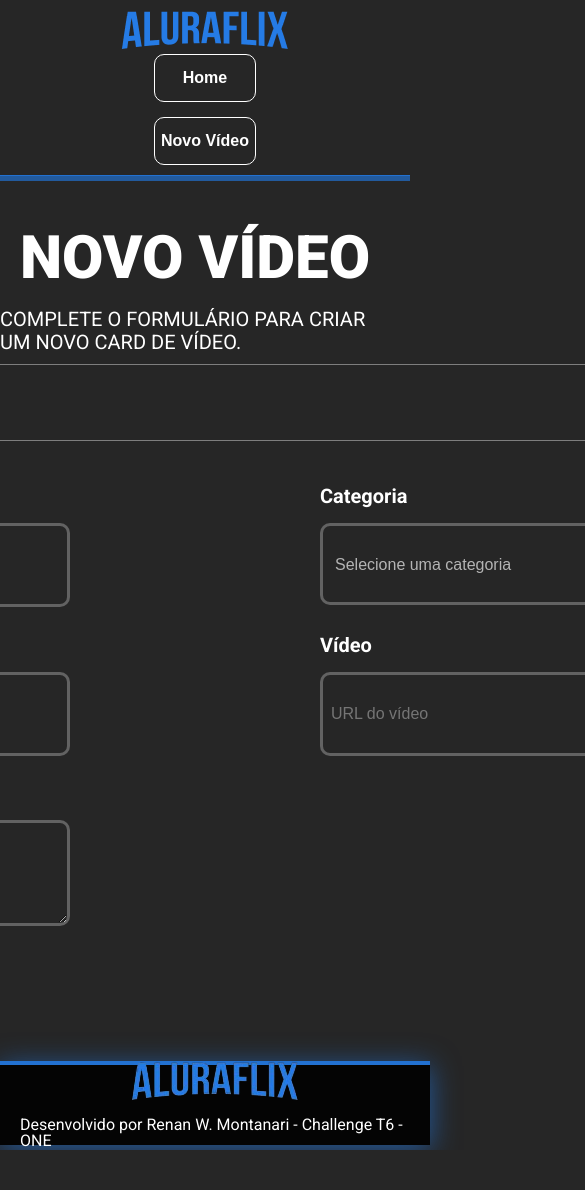
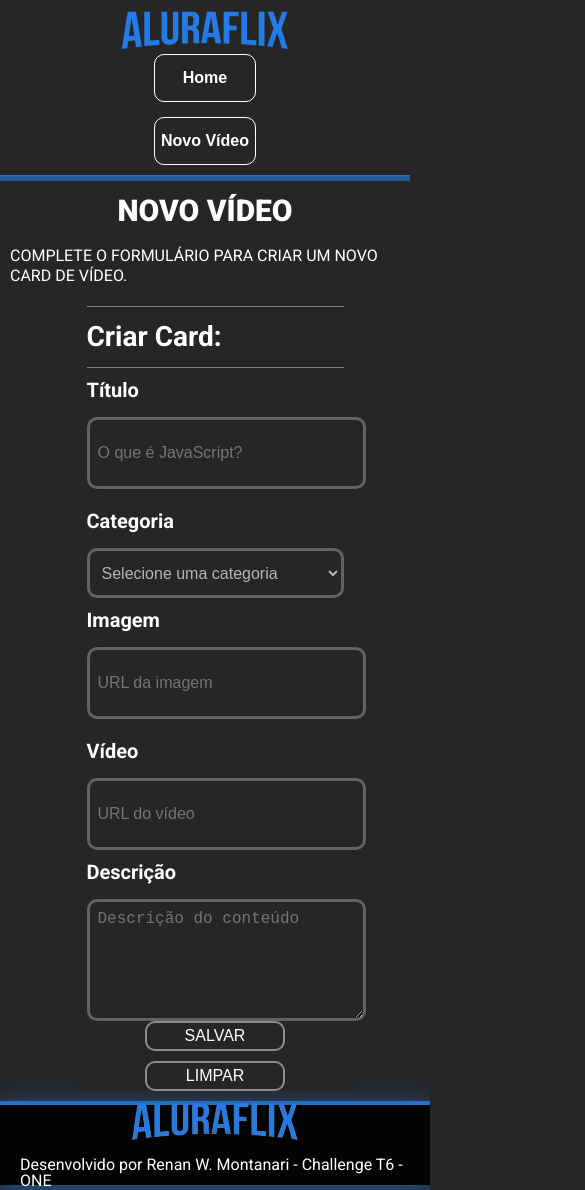
Before and after one commit to renawmontanari/aluraflix, a React (Vite) app: page /videonovo in a window 390 px wide. Shown: the top 1190 px of the page, 585 px wide, since content can reach past the window. Before the commit the page ends 1150 px from the top, so only its background shows below. Built offline with nearby package versions, Linux system fonts and the light colour scheme.

Commit message:
responsivo

```diff
--- a/src/componentes/ModalEditar/index.jsx
+++ b/src/componentes/ModalEditar/index.jsx
@@ -24,6 +24,21 @@ const DialogEstilizado = styled.dialog`
     background: #03122F;
     border: solid 4px #6BD1FF;
     display: ${props => (props.aberto ? 'block' : 'none')};
+
+    @media (max-width: 1200px) {
+        width: 80%;
+        height: auto;
+    }
+
+    @media (max-width: 768px) {
+        width: 90%;
+        height: auto;
+    }
+
+    @media (max-width: 480px) {
+        width: 95%;
+        height: auto;
+    }
 `;
 
 const BotaoFecharModal = styled.button`
@@ -53,6 +68,14 @@ const TituloEditar = styled.h2`
     line-height: 70px;
     color: #2271D1;
     background-color: #03122F;
+
+    @media (max-width: 768px) {
+        font-size: 40px;
+    }
+
+    @media (max-width: 480px) {
+        font-size: 30px;
+    }
 `
 
 const Input = styled.input`
@@ -67,6 +90,14 @@ const Input = styled.input`
     background-color: #03122F;
     border-radius: 10px;
     border: 3px solid #2271D1;
+
+    @media (max-width: 768px) {
+        width: 550px;
+    }
+
+    @media (max-width: 480px) {
+        width: 90%;
+    }
 `;
 
 const Select = styled.select`
@@ -81,6 +112,14 @@ const Select = styled.select`
     background-color: #03122F;
     border-radius: 10px;
     border: 3px solid #2271D1;
+
+    @media (max-width: 768px) {
+        width: 550px;
+    }
+
+    @media (max-width: 480px) {
+        width: 90%;
+    }
 `;
 
 const TextArea = styled.textarea`
@@ -95,6 +134,14 @@ const TextArea = styled.textarea`
     background-color: #03122F;
     border-radius: 10px;
     border: 3px solid #2271D1;
+
+    @media (max-width: 768px) {
+        width: 550px;
+    }
+
+    @media (max-width: 480px) {
+        width: 90%;
+    }
 `;
 
 const Botao = styled.button`
@@ -107,6 +154,18 @@ const Botao = styled.button`
     cursor: pointer;
     font-size: 20px;
     line-height: 24px;
+
+    @media (max-width: 768px) {
+        width: 160px;
+        height: 50px;
+        font-size: 18px;
+    }
+
+    @media (max-width: 480px) {
+        width: 140px;
+        height: 45px;
+        font-size: 16px;
+    }
 `;
 
 const Form = styled.form`
@@ -117,6 +176,21 @@ const Form = styled.form`
     gap: 40PX;
     align-items: center;
     flex-direction: column;
+
+    @media (max-width: 1200px) {
+        width: 80%;
+        height: auto;
+    }
+
+    @media (max-width: 768px) {
+        width: 90%;
+        height: auto;
+    }
+
+    @media (max-width: 480px) {
+        width: 95%;
+        height: auto;
+    }
 `
 
 const BoxBotoes = styled.div`
@@ -124,11 +198,28 @@ const BoxBotoes = styled.div`
     gap: 230px;
     flex-direction: row;
     justify-content: space-between;
+
+    @media (max-width: 768px) {
+        gap: 150px;
+    }
+
+    @media (max-width: 480px) {
+        flex-direction: column;
+        gap: 20px;
+    }
 `
 
 const IconeFechar = styled(RiCloseCircleLine)`
     font-size: 58px;
     color: #FFF;
+
+    @media (max-width: 768px) {
+        font-size: 48px;
+    }
+
+    @media (max-width: 480px) {
+        font-size: 38px;
+    }
 `
 
 // eslint-disable-next-line react/prop-types
--- a/src/pages/VideoNovo/index.jsx
+++ b/src/pages/VideoNovo/index.jsx
@@ -12,6 +12,17 @@ const ContainerVideoNovo = styled.section`
     align-items: center;
     margin-top: 5px;
     background-color: #262626;
+
+    @media (max-width: 1200px) {
+        width: 100%;
+        height: auto;
+        padding: 20px;
+    }
+
+    @media (max-width: 768px) {
+        height: auto;
+        padding: 10px;
+    }
 `
 
 const Label = styled.label`
@@ -36,6 +47,13 @@ const TituloEditar = styled.h2`
     border-top: solid 1px #ffffff67;
     border-bottom: solid 1px #ffffff67;
     background-color: #262626;
+
+    @media (max-width: 768px) {
+        font-size: 28px;
+        height: auto;
+        padding: 10px 0;
+        line-height: 40px;
+    }
 `
 
 const Input = styled.input`
@@ -48,6 +66,11 @@ const Input = styled.input`
     background-color: #262626;
     border-radius: 10px;
     border: 3px solid #cccccc5c;
+
+    @media (max-width: 768px) {
+        width: 100%;
+        height: 50px;
+    }
 `;
 
 const Select = styled.select`
@@ -61,6 +84,11 @@ const Select = styled.select`
     background-color: #262626;
     border-radius: 10px;
     border: 3px solid #cccccc5c;
+
+    @media (max-width: 768px) {
+        width: 100%;
+        height: 50px;
+    }
 `;
 
 const TextArea = styled.textarea`
@@ -73,6 +101,11 @@ const TextArea = styled.textarea`
     font-size: 16px;
     background-color: #262626;
     border-radius: 10px;
+
+    @media (max-width: 768px) {
+        width: 100%;
+        height: 100px;
+    }
 `;
 
 const Botao = styled.button`
@@ -85,6 +118,18 @@ const Botao = styled.button`
     cursor: pointer;
     font-size: 20px;
     line-height: 24px;
+
+    @media (max-width: 768px) {
+        width: 160px;
+        height: 50px;
+        font-size: 18px;
+    }
+
+    @media (max-width: 480px) {
+        width: 140px;
+        height: 45px;
+        font-size: 16px;
+    }
 `;
 
 const Form = styled.form`
@@ -95,6 +140,17 @@ const Form = styled.form`
     flex-direction: column;
     justify-content: space-between;
     margin-top: 10px;
+
+    @media (max-width: 1200px) {
+        width: 100%;
+        height: auto;
+        padding: 20px;
+    }
+
+    @media (max-width: 768px) {
+        height: auto;
+        padding: 10px;
+    }
 `
 
 const BoxBotoes = styled.div`
@@ -103,6 +159,13 @@ const BoxBotoes = styled.div`
     display: flex;
     flex-direction: row;
     justify-content: space-between;
+
+    @media (max-width: 768px) {
+        width: 100%;
+        flex-direction: column;
+        gap: 10px;
+        align-items: center;
+    }
 `
 
 const BoxTitulos = styled.div`
@@ -118,11 +181,26 @@ const BoxTitulos = styled.div`
         font-size: 60px;
         font-weight: 800;
         line-height: 70px;
+
+        @media (max-width: 768px) {
+            font-size: 40px;
+            line-height: 50px;
+        }
+
+        @media (max-width: 480px) {
+            font-size: 30px;
+            line-height: 40px;
+        }
     }
     p {
         font-size: 20px;
         font-weight: 400;
         line-height: 23px;
+
+        @media (max-width: 768px) {
+            font-size: 16px;
+            line-height: 20px;
+        }
     }
 `
 
@@ -133,6 +211,13 @@ const BoxInputsPrimarios = styled.div`
     gap: 20px;
     flex-direction: row;
     justify-content: space-between;
+
+    @media (max-width: 1200px) {
+        width: 100%;
+        flex-direction: column;
+        height: auto;
+        gap: 10px;
+    }
 `
 
 const BoxInputsSecundarios = styled.div`
@@ -142,6 +227,13 @@ const BoxInputsSecundarios = styled.div`
     gap: 20px;
     flex-direction: row;
     justify-content: space-between;
+
+    @media (max-width: 1200px) {
+        width: 100%;
+        flex-direction: column;
+        height: auto;
+        gap: 10px;
+    }
 `
 
 const BoxDescricao = styled.div`
@@ -149,6 +241,11 @@ const BoxDescricao = styled.div`
     height: 155px;
     display: flex;
     flex-direction: column;
+
+    @media (max-width: 1200px) {
+        width: 100%;
+        height: auto;
+    }
 `
 
 function VideoNovo() {
```
